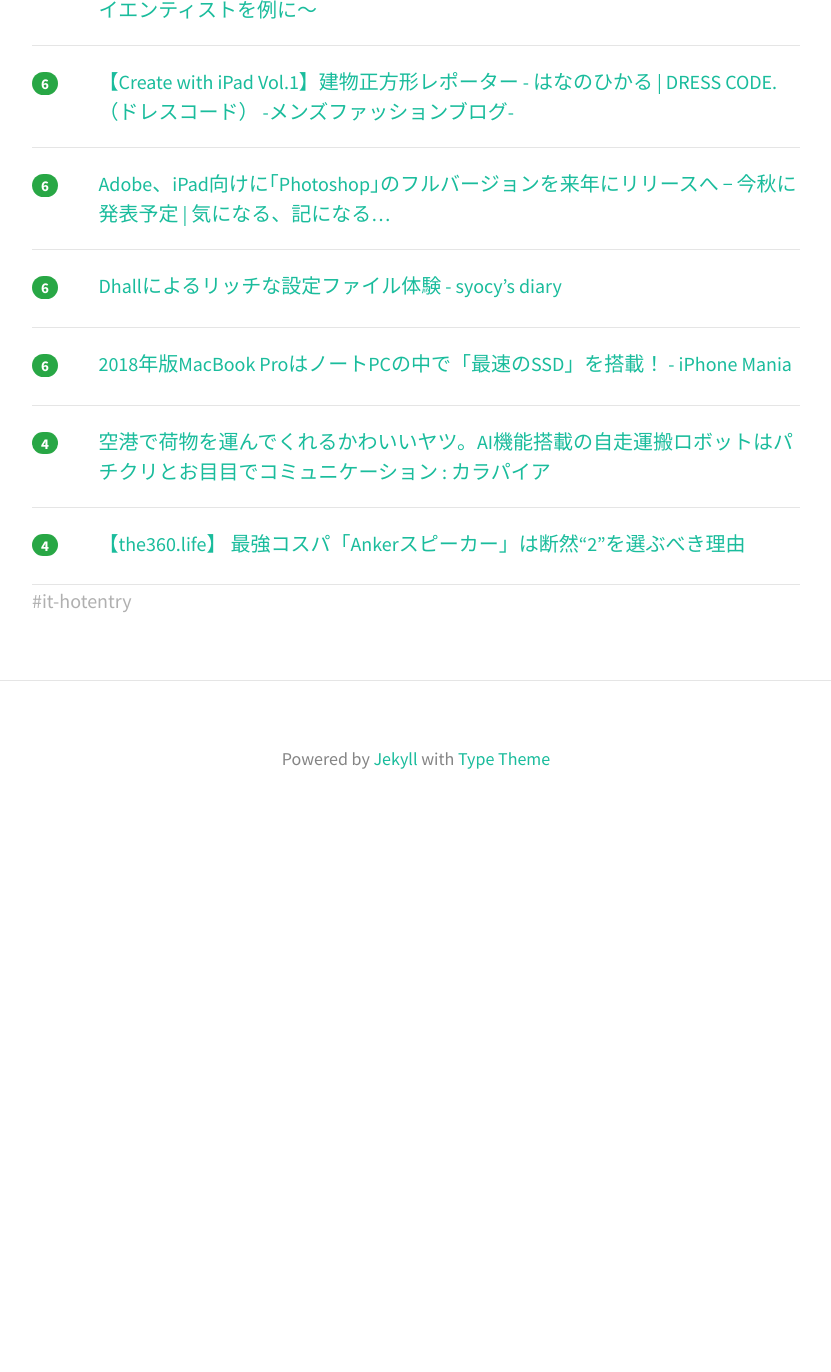
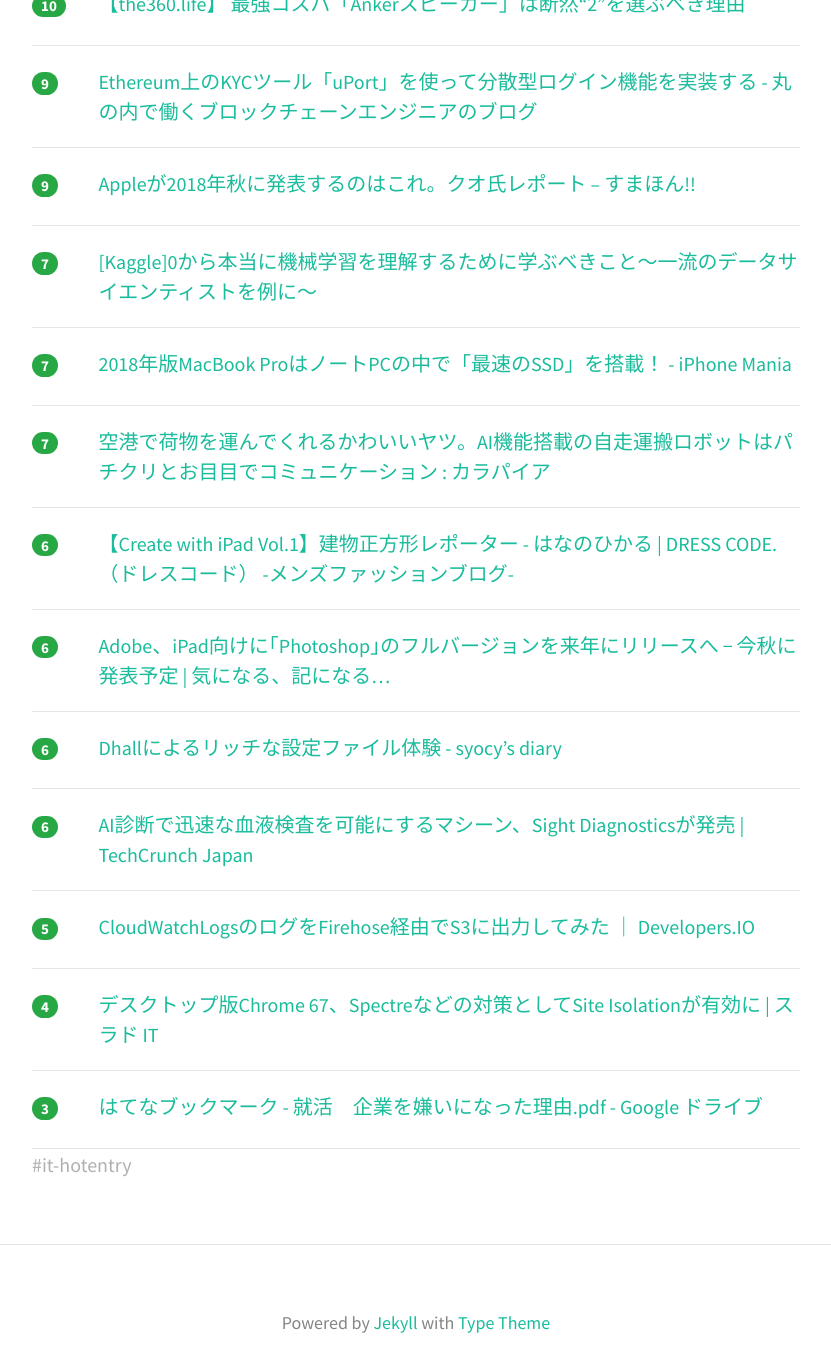
Before and after one commit to yatta47/hatena-matome-site, a Jekyll site: the page built from _posts/2018-07-16-hatena.md, in a window 1280 px wide and 1400 px high, scrolled down 2096 px. Shown: the top 1372 px of the window, without its empty margins (224-1055 px from the left). Built offline with Jekyll 4.4.1, drawn with Linux system fonts in a browser that asks for light colours; nearby versions of some CDN libraries; before the commit the page ends 2932 px from its top, so only the background shows below that; some of the changed text lies outside the part shown.

Commit message:
Updated 2018-07-16

```diff
--- a/_posts/2018-07-16-hatena.md
+++ b/_posts/2018-07-16-hatena.md
@@ -1,18 +1,18 @@
 ---
 layout: post
 title:  "2018-07-16 はてぶIT"
-date:   2018-07-16 12:02:28
+date:   2018-07-16 13:02:43
 tags: [it-hotentry]
 ---
-25 件のデータあり
+31 件のデータあり
 
 <hr><div class="row">
-<div class="col-1"><span class="badge badge-pill badge-success h2">48</span></div>
+<div class="col-1"><span class="badge badge-pill badge-success h2">59</span></div>
 <div class="col-11"><a href='http://t-cyrill.hatenablog.jp/entry/2018/07/14/143107' target='_blank'>Ansibleのテスト環境をDockerで作ると楽 - なんかかきたい</a></div>
 </div>
 <hr>
 <div class="row">
-<div class="col-1"><span class="badge badge-pill badge-success h2">27</span></div>
+<div class="col-1"><span class="badge badge-pill badge-success h2">29</span></div>
 <div class="col-11"><a href='https://www.saichanblog.com/entry/kanrencontents' target='_blank'>Googleアドセンスが神ツール「関連コンテンツ」を解放してくれた。PVと収益向上効果が凄い！！ - さいちゃん、銀行辞めたってよ</a></div>
 </div>
 <hr>
@@ -27,13 +27,28 @@ tags: [it-hotentry]
 </div>
 <hr>
 <div class="row">
-<div class="col-1"><span class="badge badge-pill badge-success h2">17</span></div>
-<div class="col-11"><a href='https://speakerdeck.com/sottar/hurontoendoenziniagachuan-etaizui-jin-falseshi-qing?slide=35' target='_blank'>フロントエンドエンジニアが伝えたい最近の事情 - Speaker Deck</a></div>
+<div class="col-1"><span class="badge badge-pill badge-success h2">20</span></div>
+<div class="col-11"><a href='http://www.blockchainengineer.tokyo/entry/uport-login-tutorial' target='_blank'>Ethereum上のKYCツール「uPort」を使って分散型ログイン機能を実装する - 丸の内で働くブロックチェーンエンジニアのブログ</a></div>
+</div>
+<hr>
+<div class="row">
+<div class="col-1"><span class="badge badge-pill badge-success h2">20</span></div>
+<div class="col-11"><a href='https://engineering.videoblocks.com/web-architecture-101-a3224e126947' target='_blank'>Web Architecture 101 – VideoBlocks Product & Engineering</a></div>
+</div>
+<hr>
+<div class="row">
+<div class="col-1"><span class="badge badge-pill badge-success h2">20</span></div>
+<div class="col-11"><a href='http://gendai.ismedia.jp/articles/-/56489' target='_blank'>「AIは人間を超える」なんて、本気で信じているんですか？（西垣 通,千葉 雅也） | 現代ビジネス | 講談社（1/4）</a></div>
+</div>
+<hr>
+<div class="row">
+<div class="col-1"><span class="badge badge-pill badge-success h2">18</span></div>
+<div class="col-11"><a href='https://www.fastgrow.jp/articles/mailmagazine-9' target='_blank'>メルマガ回帰の始まり？注目の欧米メルマガサービス9選 ── キーワードは「質の高いコミュニティ」 | FastGrow</a></div>
 </div>
 <hr>
 <div class="row">
 <div class="col-1"><span class="badge badge-pill badge-success h2">17</span></div>
-<div class="col-11"><a href='http://www.blockchainengineer.tokyo/entry/uport-login-tutorial' target='_blank'>Ethereum上のKYCツール「uPort」を使って分散型ログイン機能を実装する - 丸の内で働くブロックチェーンエンジニアのブログ</a></div>
+<div class="col-11"><a href='https://speakerdeck.com/sottar/hurontoendoenziniagachuan-etaizui-jin-falseshi-qing?slide=35' target='_blank'>フロントエンドエンジニアが伝えたい最近の事情 - Speaker Deck</a></div>
 </div>
 <hr>
 <div class="row">
@@ -53,17 +68,17 @@ tags: [it-hotentry]
 <hr>
 <div class="row">
 <div class="col-1"><span class="badge badge-pill badge-success h2">12</span></div>
+<div class="col-11"><a href='https://www.aki1200otikobore.com/entry/2018/07/15/201038' target='_blank'>経過報告をしてみる - 落ちこぼれ戦記</a></div>
+</div>
+<hr>
+<div class="row">
+<div class="col-1"><span class="badge badge-pill badge-success h2">12</span></div>
 <div class="col-11"><a href='http://ushinji.hatenablog.com/entry/2018/07/15/130232' target='_blank'>【感想】Rails Developers Meetup 2018 Day 3 Extremeに行ってきた - 日々の学びのアウトプットするブログ</a></div>
 </div>
 <hr>
 <div class="row">
 <div class="col-1"><span class="badge badge-pill badge-success h2">12</span></div>
-<div class="col-11"><a href='https://engineering.videoblocks.com/web-architecture-101-a3224e126947' target='_blank'>Web Architecture 101 – VideoBlocks Product & Engineering</a></div>
-</div>
-<hr>
-<div class="row">
-<div class="col-1"><span class="badge badge-pill badge-success h2">11</span></div>
-<div class="col-11"><a href='https://www.aki1200otikobore.com/entry/2018/07/15/201038' target='_blank'>経過報告をしてみる - 落ちこぼれ戦記</a></div>
+<div class="col-11"><a href='https://qiita.com/vvakame/items/57a0559c45b88b2ae168' target='_blank'>TypeScript 3.0.0-RC 変更点</a></div>
 </div>
 <hr>
 <div class="row">
@@ -83,7 +98,7 @@ tags: [it-hotentry]
 <hr>
 <div class="row">
 <div class="col-1"><span class="badge badge-pill badge-success h2">10</span></div>
-<div class="col-11"><a href='https://qiita.com/vvakame/items/57a0559c45b88b2ae168' target='_blank'>TypeScript 3.0.0-RC 変更点</a></div>
+<div class="col-11"><a href='http://the360.life/U1301.doit?id=4327' target='_blank'>【the360.life】 最強コスパ「Ankerスピーカー」は断然“2”を選ぶべき理由</a></div>
 </div>
 <hr>
 <div class="row">
@@ -99,6 +114,16 @@ tags: [it-hotentry]
 <div class="row">
 <div class="col-1"><span class="badge badge-pill badge-success h2">7</span></div>
 <div class="col-11"><a href='https://ift.tt/2LcjX2T' target='_blank'>[Kaggle]0から本当に機械学習を理解するために学ぶべきこと～一流のデータサイエンティストを例に～</a></div>
+</div>
+<hr>
+<div class="row">
+<div class="col-1"><span class="badge badge-pill badge-success h2">7</span></div>
+<div class="col-11"><a href='https://iphone-mania.jp/news-218905/' target='_blank'>2018年版MacBook ProはノートPCの中で「最速のSSD」を搭載！ - iPhone Mania</a></div>
+</div>
+<hr>
+<div class="row">
+<div class="col-1"><span class="badge badge-pill badge-success h2">7</span></div>
+<div class="col-11"><a href='http://karapaia.com/archives/52262345.html' target='_blank'>空港で荷物を運んでくれるかわいいヤツ。AI機能搭載の自走運搬ロボットはパチクリとお目目でコミュニケーション : カラパイア</a></div>
 </div>
 <hr>
 <div class="row">
@@ -118,16 +143,21 @@ tags: [it-hotentry]
 <hr>
 <div class="row">
 <div class="col-1"><span class="badge badge-pill badge-success h2">6</span></div>
-<div class="col-11"><a href='https://iphone-mania.jp/news-218905/' target='_blank'>2018年版MacBook ProはノートPCの中で「最速のSSD」を搭載！ - iPhone Mania</a></div>
+<div class="col-11"><a href='https://jp.techcrunch.com/2018/07/16/2018-07-12-sight-diagnostics-launches-an-ai-based-diagnostics-device-for-faster-blood-tests/' target='_blank'>AI診断で迅速な血液検査を可能にするマシーン、Sight Diagnosticsが発売 | TechCrunch Japan</a></div>
+</div>
+<hr>
+<div class="row">
+<div class="col-1"><span class="badge badge-pill badge-success h2">5</span></div>
+<div class="col-11"><a href='https://dev.classmethod.jp/cloud/aws/cloudwatchlogs-firehose-s3/' target='_blank'>CloudWatchLogsのログをFirehose経由でS3に出力してみた ｜ Developers.IO</a></div>
 </div>
 <hr>
 <div class="row">
 <div class="col-1"><span class="badge badge-pill badge-success h2">4</span></div>
-<div class="col-11"><a href='http://karapaia.com/archives/52262345.html' target='_blank'>空港で荷物を運んでくれるかわいいヤツ。AI機能搭載の自走運搬ロボットはパチクリとお目目でコミュニケーション : カラパイア</a></div>
+<div class="col-11"><a href='https://it.srad.jp/story/18/07/14/194234/' target='_blank'>デスクトップ版Chrome 67、Spectreなどの対策としてSite Isolationが有効に | スラド IT</a></div>
 </div>
 <hr>
 <div class="row">
-<div class="col-1"><span class="badge badge-pill badge-success h2">4</span></div>
-<div class="col-11"><a href='http://the360.life/U1301.doit?id=4327' target='_blank'>【the360.life】 最強コスパ「Ankerスピーカー」は断然“2”を選ぶべき理由</a></div>
+<div class="col-1"><span class="badge badge-pill badge-success h2">3</span></div>
+<div class="col-11"><a href='http://b.hatena.ne.jp/entry/s/drive.google.com/file/d/1QlDRAyAN926YoBuBb9auo4WZdhCyh7fC/view' target='_blank'>はてなブックマーク - 就活　企業を嫌いになった理由.pdf - Google ドライブ</a></div>
 </div>
 <hr>
```
